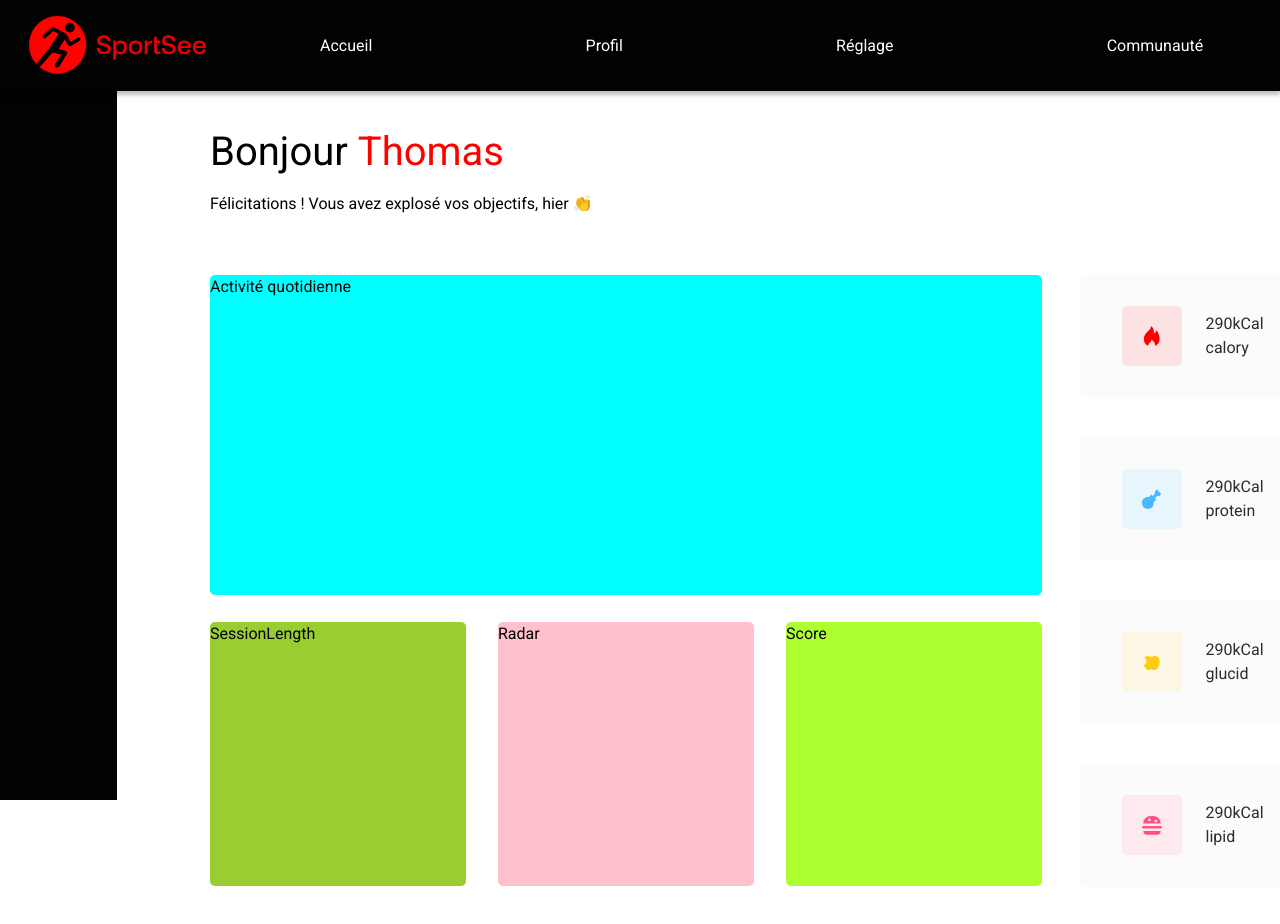
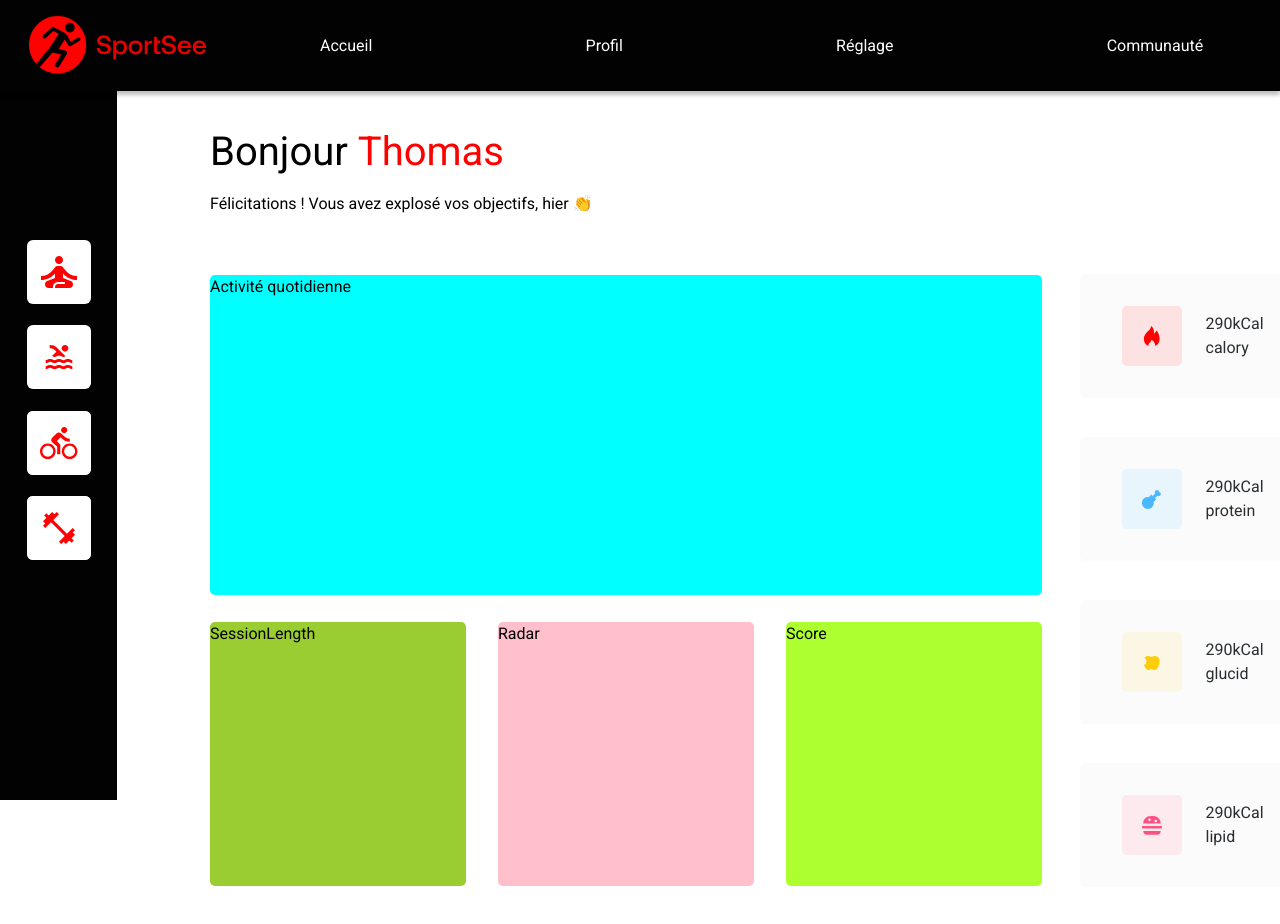
Before and after one commit to JaRoD41/OC-sportsee, a React (Create React App) app: page / in a window 1280 px wide. Shown: the top 924 px of the page. Built offline with nearby package versions, Linux system fonts and the light colour scheme.

Commit message:
vertical buttons style OK

```diff
--- a/src/components/ActivityButton/ActivityButton.jsx
+++ b/src/components/ActivityButton/ActivityButton.jsx
@@ -0,0 +1,24 @@
+import React from 'react'
+import zen from '../../assets/zen-icon.svg'
+import swim from '../../assets/swim-icon.svg'
+import bike from '../../assets/bike-icon.svg'
+import weight from '../../assets/weight-icon.svg'
+
+export default function ActivityButton({ activity }) {
+	let activityIcon
+	if (activity === 'zen') {
+		activityIcon = zen
+	} else if (activity === 'swim') {
+		activityIcon = swim
+	} else if (activity === 'bike') {
+		activityIcon = bike
+	} else if (activity === 'weight') {
+		activityIcon = weight
+	}
+
+	return (
+		<div className="activity-button">
+			<img src={activityIcon} alt={activity} />
+		</div>
+	)
+}
--- a/src/components/ActivityButton/_ActivityButton.scss
+++ b/src/components/ActivityButton/_ActivityButton.scss
@@ -0,0 +1,9 @@
+.activity-button {
+    display: flex;
+    width: 4rem;
+    height: 4rem;
+    border-radius: 6px;
+    background-color: white;
+    align-items: center;
+    justify-content: center;
+}
--- a/src/components/Dashboard/Dashboard.jsx
+++ b/src/components/Dashboard/Dashboard.jsx
@@ -3,9 +3,12 @@ import React from 'react'
 import ChartsZone from '../../components/ChartsZone/ChartsZone'
 import NutritionZone from '../../components/NutritionZone/NutritionZone'
 
+import USER_MAIN_DATA from '../../mocked_data/mock'
+
 export default function Dashboard() {
 	const user = 'Thomas'
-  return (
+	console.log(USER_MAIN_DATA);
+	return (
 		<main className="dashboard-container">
 			<section className="dashboard-header">
 				<div className="dashboard-header__user-container">
--- a/src/components/VerticalNav/VerticalNav.jsx
+++ b/src/components/VerticalNav/VerticalNav.jsx
@@ -1,9 +1,10 @@
 import React from 'react'
+import VerticalNavLinks from '../VerticalNavLinks/VerticalNavLinks'
 
 export default function VerticalNav() {
   return (
     <aside className='verticalContainer'>
-      <div></div>
+      <VerticalNavLinks />
     </aside>
   )
 }
--- a/src/components/VerticalNavLinks/VerticalNavLinks.jsx
+++ b/src/components/VerticalNavLinks/VerticalNavLinks.jsx
@@ -1,7 +1,13 @@
 import React from 'react'
+import ActivityButton from '../ActivityButton/ActivityButton'
 
 export default function VerticalNavLinks() {
-  return (
-    <div>VerticalNavLinks</div>
-  )
+	let activities = ['zen', 'swim', 'bike', 'weight']
+	return (
+		<nav className="verticalButtons-container">
+			{activities.map((activity, index) => {
+				return <ActivityButton key={index} activity={activity} />
+			})}
+		</nav>
+	)
 }
--- a/src/components/VerticalNavLinks/_VerticalNavLinks.scss
+++ b/src/components/VerticalNavLinks/_VerticalNavLinks.scss
@@ -0,0 +1,10 @@
+.verticalButtons-container {
+    display: flex;
+    flex-direction: column;
+    align-items: center;
+    justify-content: space-between;
+    height: 20rem;
+    width: 4rem;
+    // margin-top: 347px;
+    margin: auto;
+}
```
